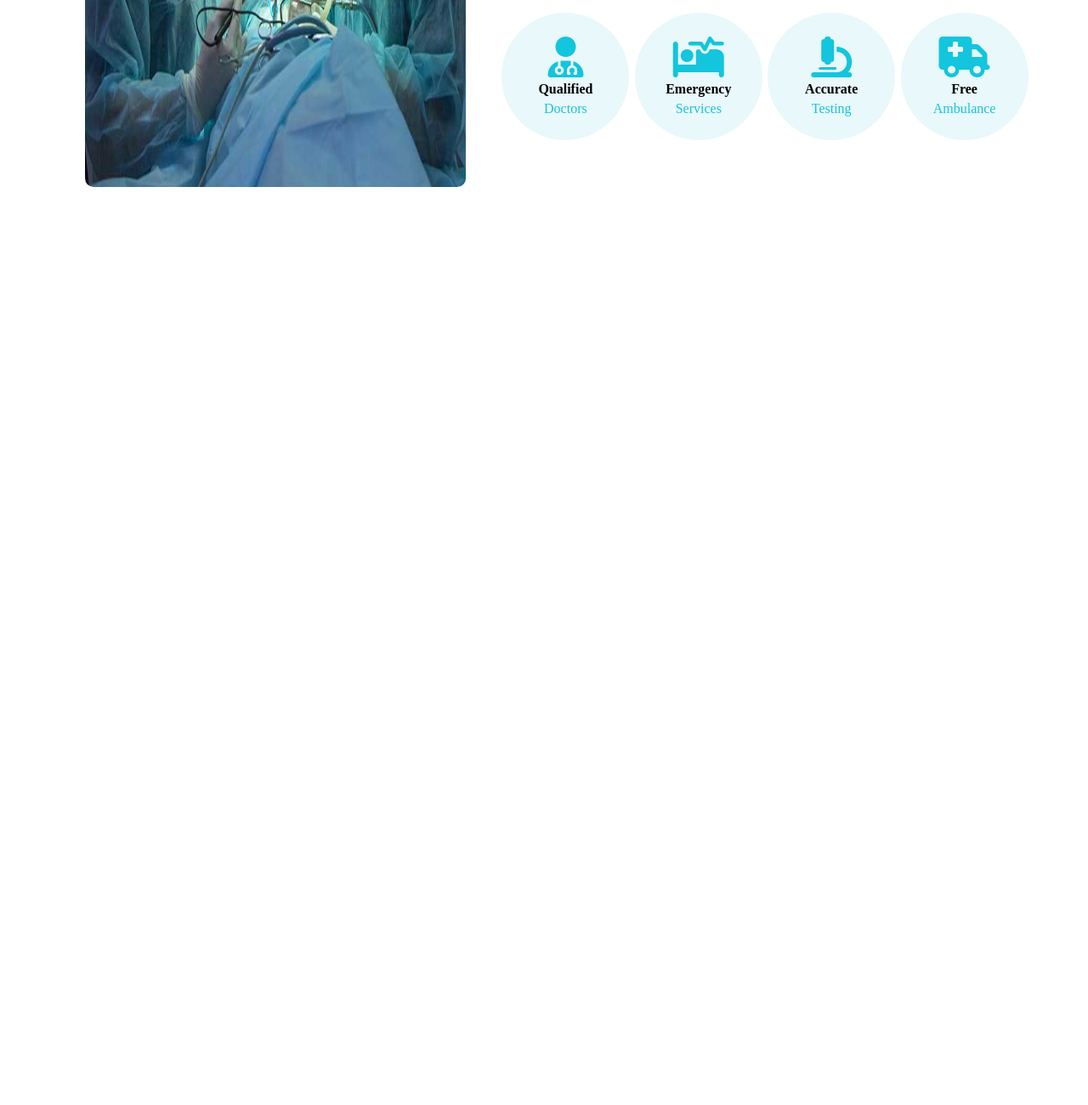
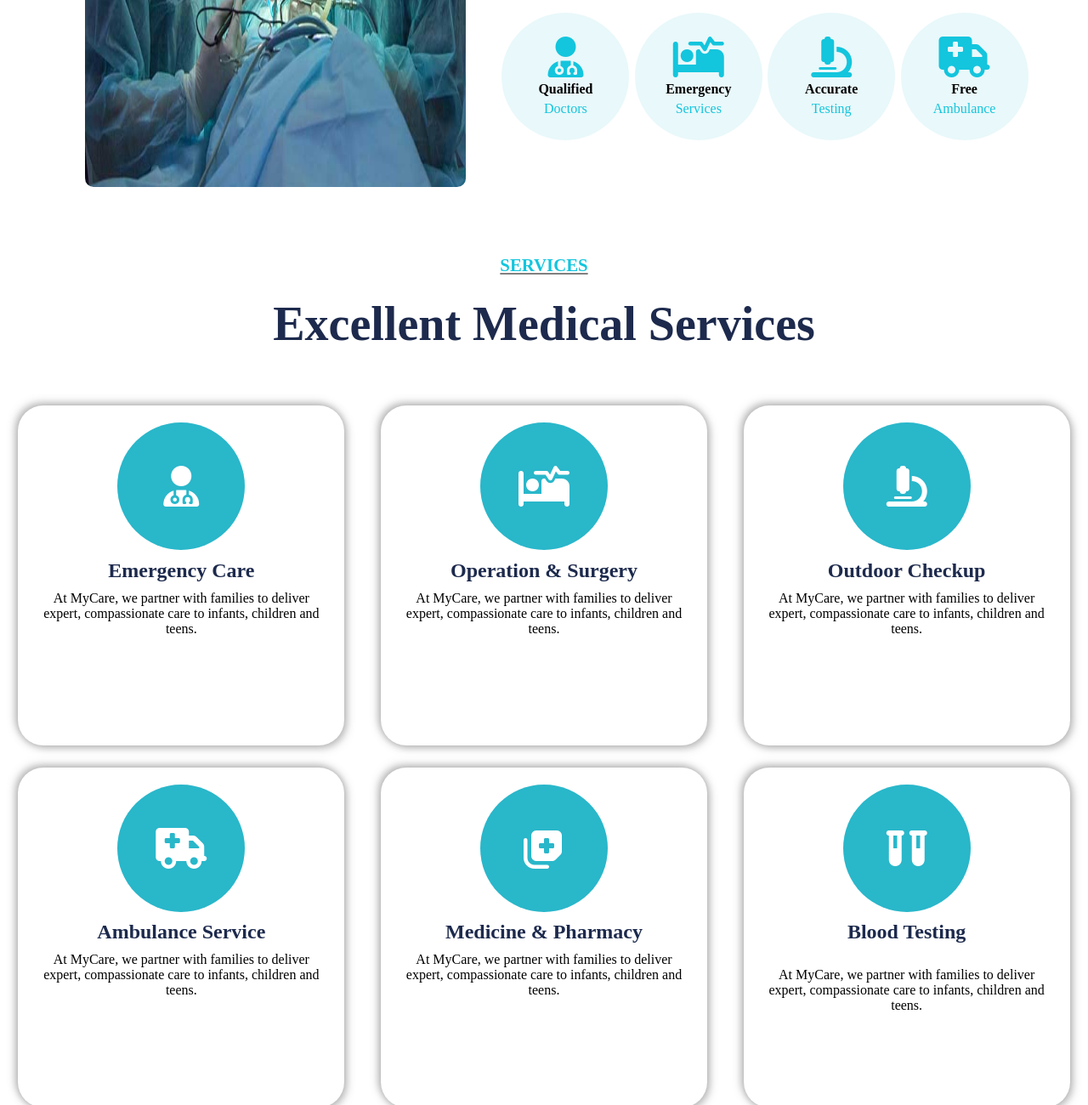
Before and after one commit to ansarimazharulhaq/MyCare, a plain HTML site: page index.html in a window 1280 px wide. Shown: the part 1331-2631 px from the top of the page at 85% size. Before the commit the page ends 1605 px from the top, so only its background shows below. Drawn offline with Linux system fonts and the light colour scheme.

Commit message:
services page added

```diff
--- a/css/style.css
+++ b/css/style.css
@@ -203,3 +203,74 @@ body {
     margin: 5px 0;
     font-size: 1rem;
 }
+
+/* services section */
+
+.services-container {
+    height: 100vh;
+    width: 100%;
+    text-align: center;
+}
+
+.services-container .services-h2 {
+    text-decoration: underline;
+    text-transform: uppercase;
+    text-decoration-color: gray;
+    margin-top: 2%;
+    font-size: 1.3rem;
+    color: #13C5DD;
+}
+
+.services-container .services-h1 {
+    font-size: 3.5rem;
+    margin-top: 2%;
+    width: 50%;
+    position: relative;
+    left: 50%;
+    transform: translateX(-50%);
+    color: #1D2A4D;
+}
+
+.service-facilities {
+    margin-top: 5%;
+    display: flex;
+    justify-content: space-around;
+    flex-wrap: wrap;
+}
+
+.service-facilities .service-facility {
+    height: 50vh;
+    padding: 20px;
+    margin-bottom: 2%;
+    border-radius: 30px;
+    box-shadow: 3px 3px 10px #77777780, -3px -3px 10px #77777780;
+    width: 30vw;
+    display: flex;
+    flex-direction: column;
+    justify-content: flex-start;
+    align-items: center;
+}
+
+.service-facility i {
+    display: flex;
+    flex-direction: column;
+    justify-content: center;
+}
+
+.services-icon {
+    font-size: 3rem;
+    height: 150px;
+    width: 150px;
+    color: #fff;
+    border-radius: 50%;
+    background-color: #29b7ca;
+}
+
+.service-facility-h2 {
+    color: #1D2A4D;
+    margin: 3% 0;
+}
+
+.service-facility-p {
+    margin-top: 5%;
+}
--- a/index.html
+++ b/index.html
@@ -26,6 +26,7 @@
         </ul>
       </nav>
     </header>
+
     <section class="home-container" id="home">
       <h2 class="welcome-msg">Welcome to MyCare</h2>
       <h1 class="slogan">Best healthcare solution in your city</h1>
@@ -38,12 +39,19 @@
 
     <section class="about-container" id="about">
       <div class="about-img">
-            <img src="images/about.jpg" alt="about image">
+        <img src="images/about.jpg" alt="about image" />
       </div>
       <div class="about-info">
         <h2 class="about-h2">about us</h2>
         <h1 class="about-h1">Best Medical Care For Yourself and Your Family</h1>
-            <p>Disasters can cause emotional and physical reactions. Most people caught in a disaster usually feel confused and may not “act like themselves” for a while. They may tremble or feel numb. Immediately after the disaster, it is common to feel bewildered, shocked, and relieved to be alive. That’s why it’s important to take good care of yourself and your family in the dates and weeks ahead.</p>
+        <p>
+          Disasters can cause emotional and physical reactions. Most people
+          caught in a disaster usually feel confused and may not “act like
+          themselves” for a while. They may tremble or feel numb. Immediately
+          after the disaster, it is common to feel bewildered, shocked, and
+          relieved to be alive. That’s why it’s important to take good care of
+          yourself and your family in the dates and weeks ahead.
+        </p>
         <div class="about-facilities">
           <div class="facility">
             <i class="fa-solid fa-user-doctor icon-height"></i>
@@ -68,17 +76,44 @@
         </div>
       </div>
     </section>
+
+    <section class="services-container" id="services">
+        <h2 class="services-h2">services</h2>
+        <h1 class="services-h1">Excellent Medical Services</h1>
+        <div class="service-facilities">
+            <div class="service-facility">
+              <i class="fa-solid fa-user-doctor services-icon"></i>
+              <h2 class="service-facility-h2">Emergency Care</h2>
+              <p>At MyCare, we partner with families to deliver expert, compassionate care to infants, children and teens.</p>
+            </div>
+            <div class="service-facility">
+              <i class="fa-solid fa-bed-pulse services-icon"></i>
+              <h2 class="service-facility-h2">Operation & Surgery</h2>
+              <p>At MyCare, we partner with families to deliver expert, compassionate care to infants, children and teens.</p>
+            </div>
+            <div class="service-facility">
+              <i class="fa-sharp fa-solid fa-microscope services-icon"></i>
+              <h2 class="service-facility-h2">Outdoor Checkup</h2>
+              <p>At MyCare, we partner with families to deliver expert, compassionate care to infants, children and teens.</p>
+            </div>
+            <div class="service-facility">
+              <i class="fa-solid fa-truck-medical services-icon"></i>
+              <h2 class="service-facility-h2">Ambulance Service</h2>
+              <p>At MyCare, we partner with families to deliver expert, compassionate care to infants, children and teens.</p>
+            </div>
+            <div class="service-facility">
+                <i class="fa-solid fa-notes-medical services-icon"></i>
+                <h2 class="service-facility-h2">Medicine & Pharmacy</h2>
+                <p>At MyCare, we partner with families to deliver expert, compassionate care to infants, children and teens.</p>
+              </div>
+              <div class="service-facility">
+                <i class="fa-solid fa-vials services-icon"></i>
+                <h2 class="service-facility-h2">Blood Testing</h2>
+                <p class="service-facility-p">At MyCare, we partner with families to deliver expert, compassionate care to infants, children and teens.</p>
+              </div>
+          </div>
+    </section>
     <!--
-      <section class="services-container" id="services">
-        <h2 class="welcome-msg">Welcome to MyCare</h2>
-        <h1 class="slogan">Best healthcare solution in your city</h1>
-        <div class="btn-grp">
-          <button class="find-doctor-btn">Find Doctor</button>
-          <button class="appointment-btn">Appointment</button>
-        </div>
-        <img src="images/hero.jpg" alt="Home Page" class="hero-img" />
-      </section>
-
       <section class="pricing-container" id="pricing">
         <h2 class="welcome-msg">Welcome to MyCare</h2>
         <h1 class="slogan">Best healthcare solution in your city</h1>
```
Lines whose indentation alone changed are shown as unchanged.
